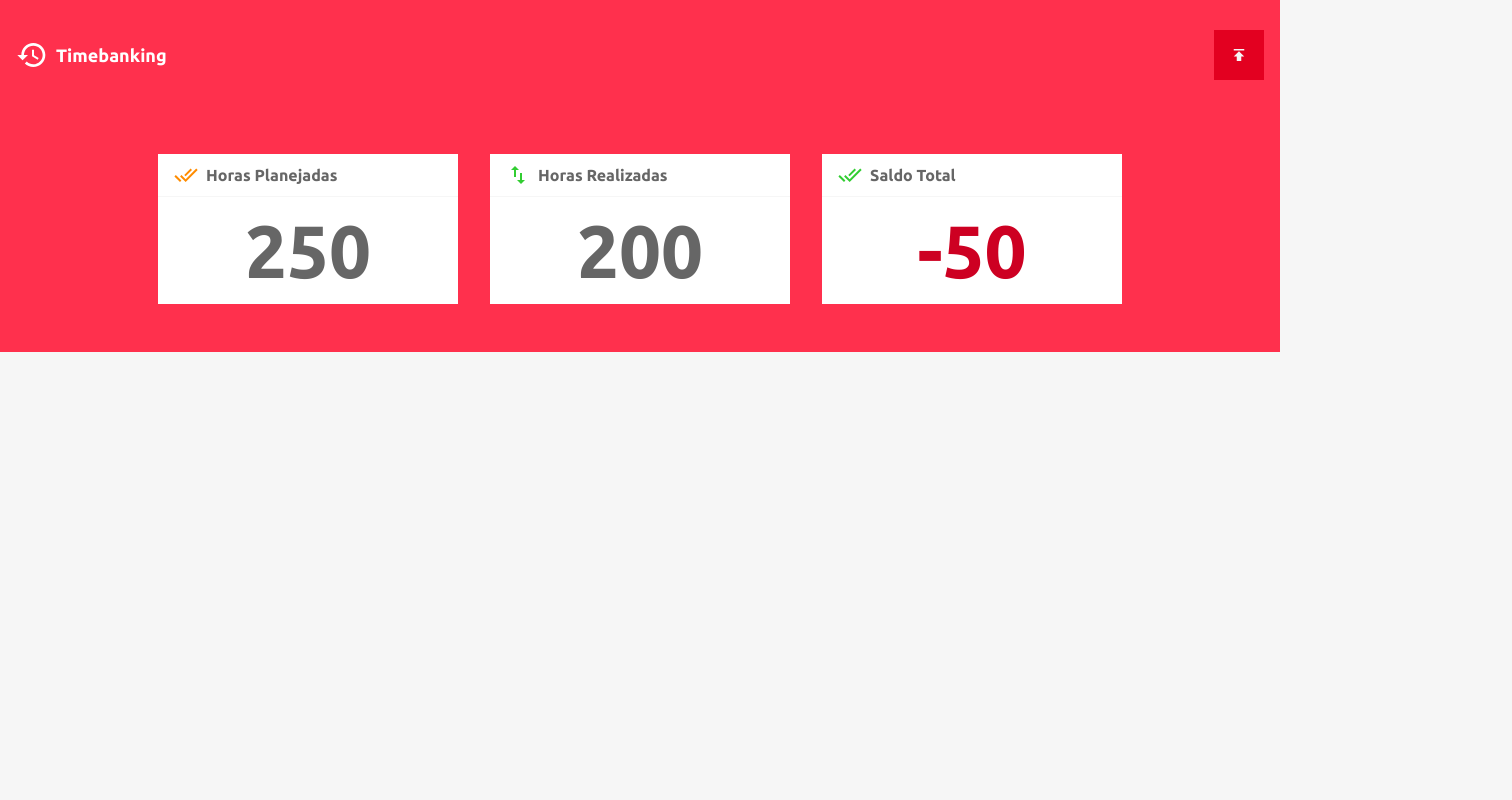
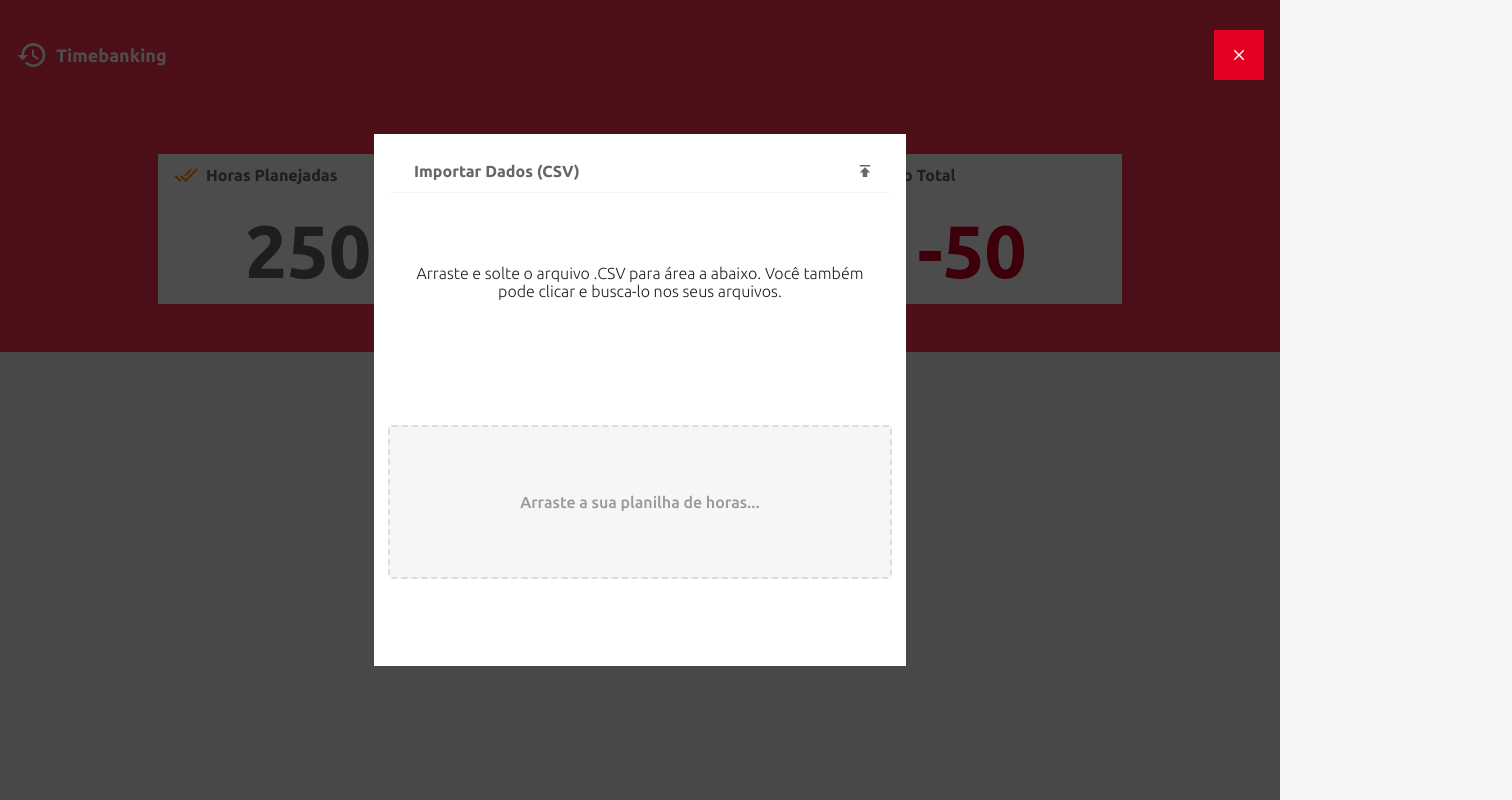
Before and after one commit to adrianojesux/react-timebank, a React (Create React App) app: page / in a window 1280 px wide. Both pictures are taken after a click on the button 1239 px from the left and 55 px from the top of the page. Shown: the whole page, 1512 px wide, since content can reach past the window. Built offline with nearby package versions, Linux system fonts and the light colour scheme.

Commit message:
Criação do componente par ainput de dados

```diff
--- a/package.json
+++ b/package.json
@@ -14,6 +14,7 @@
     "@types/styled-components": "^5.1.0",
     "react": "^16.13.1",
     "react-dom": "^16.13.1",
+    "react-dropzone": "^11.0.2",
     "react-icons": "^3.10.0",
     "react-router-dom": "^5.2.0",
     "react-scripts": "3.4.1",
--- /dev/null
+++ b/src/components/HOC/withMask.tsx
@@ -0,0 +1,18 @@
+import React from "react";
+
+const WithMask = (Wrapped: any, maskAplly: (value: string) => string) => ({
+  onChange = (formatted: string) => {},
+  value = "",
+  ...props
+}) => {
+  const handleMask = (event: React.ChangeEvent<HTMLInputElement>) => {
+    const { value } = event.target;
+    const valueFormatted = maskAplly(value);
+    console.log(valueFormatted);
+    onChange(valueFormatted);
+  };
+
+  return <Wrapped value={value} onChange={handleMask} {...props} />;
+};
+
+export default WithMask;
--- /dev/null
+++ b/src/components/ImportData/index.tsx
@@ -0,0 +1,83 @@
+import React, { useCallback, useMemo } from "react";
+
+import { useDropzone } from "react-dropzone";
+
+import { Container, BoxInputData, UploadMessage, DropArea } from "./styles";
+
+import { MdPublish } from "react-icons/md";
+
+interface ImportDataProps {
+  shouldImport?: boolean;
+}
+
+const ImportData: React.FC<ImportDataProps> = ({ shouldImport }) => {
+  const onDrop = useCallback((acceptFiles) => {
+    console.log(acceptFiles);
+    acceptFiles.forEach((file: any) => {
+      const reader = new FileReader();
+      reader.onerror = () => {
+        console.error("Falha na leitura do arquivo.");
+      };
+
+      reader.onload = () => {
+        const readed = reader.result;
+        console.log(readed);
+      };
+
+      reader.readAsArrayBuffer(file);
+    });
+  }, []);
+
+  const {
+    getInputProps,
+    getRootProps,
+    isDragActive,
+    isDragReject,
+  } = useDropzone({
+    onDrop,
+    multiple: false,
+    accept:
+      ".csv, application/vnd.openxmlformats-officedocument.spreadsheetml.sheet, application/vnd.ms-excel",
+  });
+
+  const showMessage = useMemo(() => {
+    if (!isDragActive) {
+      return <UploadMessage>Arraste a sua planilha de horas...</UploadMessage>;
+    }
+
+    if (isDragReject) {
+      return <UploadMessage type="error">Arquivo não suportado</UploadMessage>;
+    }
+
+    return <UploadMessage type="success">Solte os arquivos aqui</UploadMessage>;
+  }, [isDragActive, isDragReject]);
+
+  if (!shouldImport) return <React.Fragment></React.Fragment>;
+
+  return (
+    <Container>
+      <BoxInputData>
+        <div className="box-title">
+          <h1>Importar Dados (CSV)</h1>
+          <MdPublish size="18px" color="#666" />
+        </div>
+        <div className="box-body">
+          <span>
+            Arraste e solte o arquivo .CSV para área a abaixo. Você também pode
+            clicar e busca-lo nos seus arquivos.
+          </span>
+          <DropArea {...getRootProps()}>
+            <input {...getInputProps()} />
+            {showMessage}
+          </DropArea>
+          {/* <DropArea {...getRootProps()}>
+            <input {...getInputProps()} />
+            {/* {showMessage}
+          </DropArea> */}
+        </div>
+      </BoxInputData>
+    </Container>
+  );
+};
+
+export default ImportData;
--- /dev/null
+++ b/src/components/ImportData/styles.ts
@@ -0,0 +1,127 @@
+import styled, { css, StyledFunction } from "styled-components";
+
+export const Container = styled.div`
+  position: absolute;
+  height: 100%;
+  top: 0;
+  right: 0;
+  bottom: 0;
+  left: 0;
+  background-color: rgba(0, 0, 0, 0.7);
+  display: flex;
+  align-items: center;
+  justify-content: center;
+  animation: fade 0.5s ease-in-out backwards;
+
+  @keyframes fade {
+    from {
+      opacity: 0;
+    }
+    to {
+      opacity: 1;
+    }
+  }
+`;
+
+export const BoxInputData = styled.div`
+  height: 500px;
+  width: 500px;
+  background-color: #fff;
+  animation: present 0.5s ease-in-out backwards;
+  padding: 16px;
+  display: flex;
+  flex-direction: column;
+
+  .box-title {
+    display: flex;
+    flex-direction: row;
+    align-items: center;
+    justify-content: space-between;
+    padding: 4px 16px;
+    border-bottom: solid 1px #f6f6f6;
+
+    h1 {
+      font-size: 16px;
+      color: #666;
+      margin: 8px;
+    }
+  }
+
+  .box-body {
+    flex: 1;
+    width: 100%;
+    padding: 8px 0;
+    flex-direction: column;
+    justify-content: space-around;
+    align-items: center;
+    display: flex;
+
+    span {
+      text-align: center;
+      font-weight: 300;
+      margin: 0 16px;
+    }
+  }
+
+  @keyframes present {
+    0% {
+      transform: scale(0.5);
+      opacity: 0;
+    }
+    80% {
+      transform: scale(1.1);
+      opacity: 1;
+    }
+    100% {
+      transform: scale(1);
+      opacity: 1;
+    }
+  }
+`;
+
+// export const DropArea = styled.div``;
+
+const dragActive = css`
+  border-color: #78e5d5;
+`;
+
+const dragReject = css`
+  border-color: #e57878;
+`;
+
+const DropBase = styled.div<any>``;
+
+export const DropArea = styled(DropBase).attrs({
+  className: "dropzone",
+})`
+  border: 2px dashed #ddd;
+  background-color: #f6f6f6;
+  border-radius: 4px;
+  height: 150px;
+  width: 100%;
+  display: flex;
+  align-items: center;
+  justify-content: center;
+  cursor: pointer;
+  transition: height 0.2s ease;
+  ${(props) => props.isDragActive && dragActive};
+  ${(props) => props.isDragReject && dragReject};
+`;
+
+const messageColors: any = {
+  default: "#999",
+  error: "#e57878",
+  success: "#78e5d5",
+};
+
+interface UploadProps {
+  type?: "error" | "success";
+}
+
+export const UploadMessage = styled.p<UploadProps>`
+  display: flex;
+  color: ${(props) => messageColors[props.type || "default"]};
+  justify-content: center;
+  align-items: center;
+  padding: 15px 0;
+`;
--- /dev/null
+++ b/src/components/Input/index.tsx
@@ -0,0 +1,28 @@
+import React from "react";
+
+// import { Container } from './styles';
+
+interface InputProps {
+  onChange: (event: React.ChangeEvent<HTMLInputElement>) => void;
+  value: string | any;
+  onBlur: (event: React.ChangeEvent<HTMLInputElement>) => void;
+  placeholder: string;
+}
+
+const Input: React.FC<InputProps> = ({
+  onChange,
+  value,
+  onBlur,
+  placeholder,
+}) => {
+  return (
+    <input
+      onChange={onChange}
+      onBlur={onBlur}
+      value={value}
+      placeholder={placeholder}
+    />
+  );
+};
+
+export default Input;
--- a/src/components/TopPage/index.tsx
+++ b/src/components/TopPage/index.tsx
@@ -1,10 +1,13 @@
-import React from "react";
+import React, { useContext } from "react";
 import {
   MdHistory,
   MdDoneAll,
   MdImportExport,
   MdPublish,
+  MdClose,
 } from "react-icons/md";
+
+import HomeContext from "./../../pages/Home/context";
 
 import {
   Container,
@@ -19,6 +22,8 @@ import {
 } from "./styles";
 
 const TopPage: React.FC<any> = () => {
+  const { openImportData, cancelImportData, showing } = useContext(HomeContext);
+
   return (
     <Container>
       <RowTop>
@@ -26,9 +31,15 @@ const TopPage: React.FC<any> = () => {
           <MdHistory size="2em" color="#fff" />
           <AppTitle>Timebanking</AppTitle>
         </AppNameContent>
-        <ButtonLink>
-          <MdPublish size="18px" color="#f6f6f6" />
-        </ButtonLink>
+        {showing ? (
+          <ButtonLink onClick={() => cancelImportData()}>
+            <MdClose size="18px" color="#f6f6f6" />
+          </ButtonLink>
+        ) : (
+          <ButtonLink onClick={() => openImportData()}>
+            <MdPublish size="18px" color="#f6f6f6" />
+          </ButtonLink>
+        )}
       </RowTop>
       <CardsArea>
         <CardContainer>
--- a/src/components/TopPage/styles.ts
+++ b/src/components/TopPage/styles.ts
@@ -44,11 +44,21 @@ export const ButtonLink = styled.button`
   align-items: flex-end;
   justify-content: center;
   align-items: center;
+  transition: 0.5s ease-in-out;
+  position: relative;
+
+  &:hover {
+    background: #32cd32;
+  }
+
+  &:after {
+    content: "";
+  }
 `;
 
 export const CardsArea = styled.div`
   flex: 1;
-  padding: 0 30%;
+  /* padding: 0 30%; */
   display: flex;
   flex-direction: row;
   align-items: flex-end;
--- /dev/null
+++ b/src/pages/Home/context.ts
@@ -0,0 +1,15 @@
+import { createContext } from "react";
+
+interface ContextProps {
+  openImportData: Function;
+  cancelImportData: Function;
+  showing: boolean;
+}
+
+const context = createContext<ContextProps>({
+  openImportData: () => {},
+  cancelImportData: () => {},
+  showing: false,
+});
+
+export default context;
--- a/src/pages/Home/index.tsx
+++ b/src/pages/Home/index.tsx
@@ -1,16 +1,47 @@
-import React from "react";
+import React, { useState } from "react";
 import TopPage from "./../../components/TopPage";
 import Loading from "./../../components/Loading";
+import Input from "./../../components/Input";
+import WithMask from "./../../components/HOC/withMask";
+import ImportData from "./../../components/ImportData";
+import { Container, Content } from "./styles";
+import masks from "./../../utils/mask";
+import HomeContext from "./context";
 
-// import { Container } from './styles';
+const InputMaked = WithMask(Input, masks.maskCPF);
 
 const Home: React.FC = () => {
+  const [value, setValue] = useState<string>("");
+  const [shouldImport, setShouldImport] = useState<boolean>(false);
+  const handleChange = (formatedValue: string) => {
+    setValue(formatedValue);
+  };
+
+  const handleBlur = (event: React.ChangeEvent<HTMLInputElement>) => {};
+
+  function openImportData() {
+    setShouldImport(true);
+  }
+
+  function onCancelImportData() {
+    setShouldImport(false);
+  }
   // return <TopPage />;
   return (
-    <>
-      <Loading />
-      <TopPage />
-    </>
+    <HomeContext.Provider
+      value={{
+        openImportData: openImportData,
+        cancelImportData: onCancelImportData,
+        showing: shouldImport,
+      }}
+    >
+      <Container>
+        <ImportData shouldImport={shouldImport} />
+        <Loading />
+        <TopPage />
+        <Content />
+      </Container>
+    </HomeContext.Provider>
   );
 };
 
--- /dev/null
+++ b/src/pages/Home/styles.ts
@@ -0,0 +1,12 @@
+import styled from "styled-components";
+
+export const Container = styled.div`
+  height: 100%;
+  flex: 1;
+  position: relative;
+`;
+
+export const Content = styled.div`
+  width: 100%;
+  /* padding: 50px 10%; */
+`;
--- /dev/null
+++ b/src/utils/mask.ts
@@ -0,0 +1,4 @@
+const maskCPF = (value: string) =>
+  value.replace(/(\d{3})(\d{3})(\d{3})(\d{2})/g, "$1.$2.$3-$4");
+
+export default { maskCPF };
```
Also changed, not shown: src/utils/validators.ts (added, +8 -0 lines), 1 other file (tests, documents, lock files or other folders).
